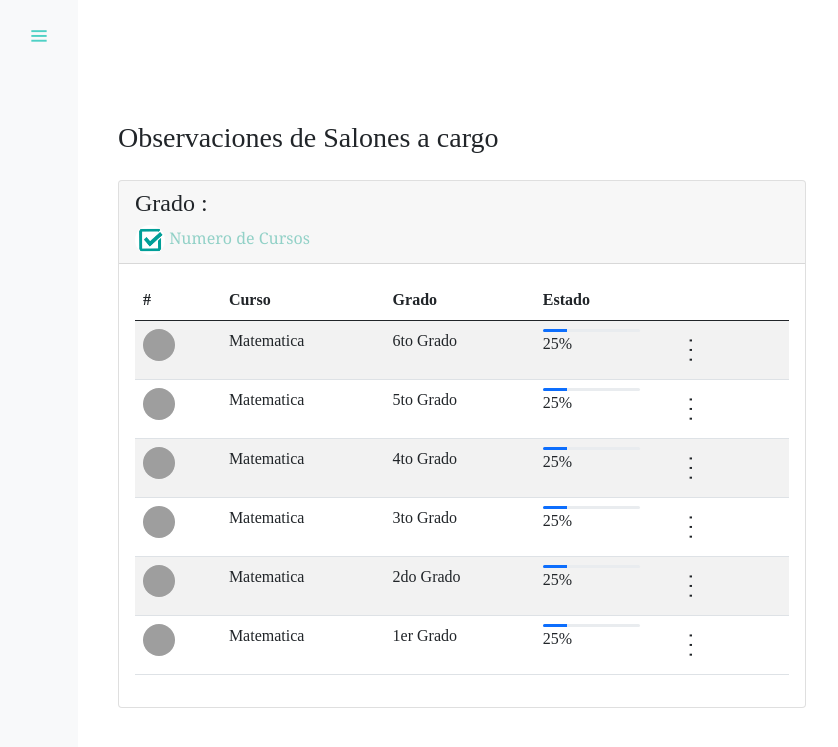
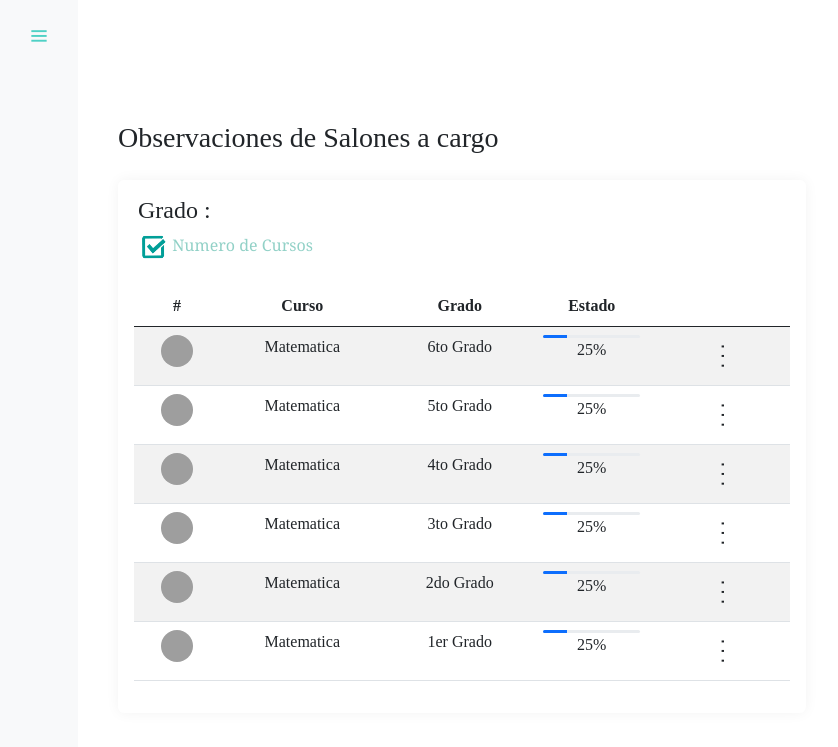
Before and after one commit to kevinramosrivas/GCS-G5, a PHP site: the page made by Desarrollo/SACNS/codigo/Modulo_Docente_Frontend/4. Observaciones/P1.Observaciones.html in a window 1280 px wide. Shown: the top 747 px of the page, without its empty margins (0-838 px from the left). Run offline with PHP 8.4, Linux system fonts and the light colour scheme; some web fonts are replaced; grey boxes are pictures that could not be loaded.

Commit message:
se agrego estilos de tabla de observaciones(ObservacionesP1)

```diff
--- a/Desarrollo/SACNS/codigo/Modulo_Docente_Frontend/4. Observaciones/P1.Observaciones.css
+++ b/Desarrollo/SACNS/codigo/Modulo_Docente_Frontend/4. Observaciones/P1.Observaciones.css
@@ -42,3 +42,48 @@ color:rgb(146, 209, 199);
     position: absolute;
     z-index: 1
 }
+
+.timeline-item:before {
+    background: #fff;
+    border-radius: 50%;
+    border: 3px solid #3b7ddd;
+    left: 0;
+    width: 20px;
+    height: 20px
+}
+.card {
+    margin-bottom: 30px;
+    box-shadow: 0 0 0.875rem 0 rgba(33,37,41,.05);
+}
+.card {
+    text-align: center;
+    width:  100%;
+    position: relative;
+    display: flex;
+    flex-direction: column;
+    min-width: 0;
+    word-wrap: break-word;
+    background-color: #fff;
+    background-clip: initial;
+    border: 0 solid transparent;
+    border-radius: .40rem;
+    overflow:auto;
+}
+.card-body {
+    flex: 1 1 auto;
+}
+.card-header:first-child {
+    border-radius: .25rem .25rem 0 0;
+}
+.card-header {
+    border-bottom-width: 1px;
+}
+.pb-0 {
+    padding-bottom: 0!important;
+}
+.card-header {
+    padding: 1rem 1.25rem;
+    margin-bottom: 0;
+    background-color: #fff;
+    border-bottom: 0 solid transparent;
+}
```
